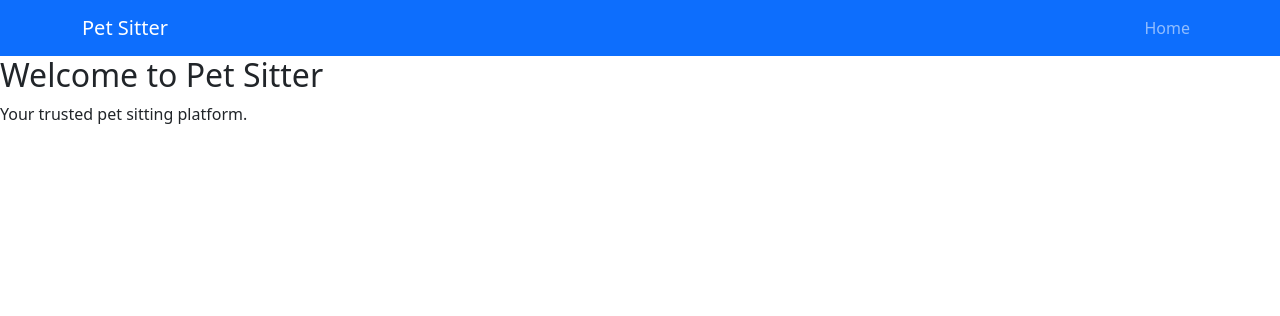
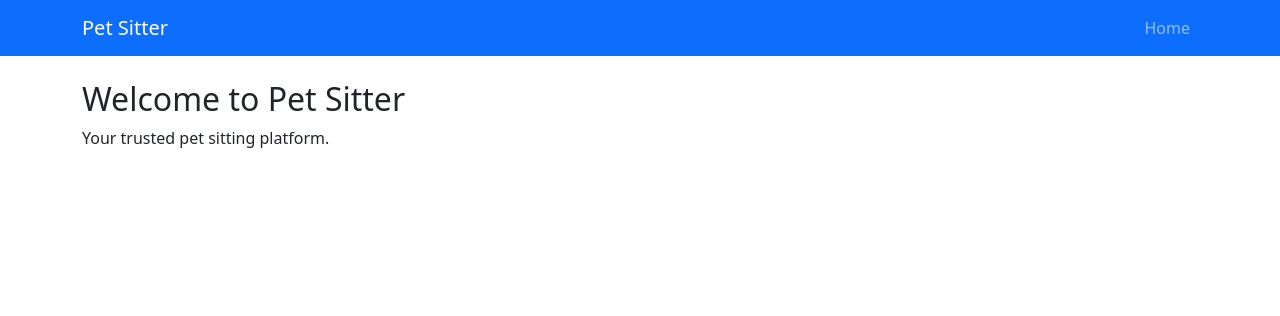
Before and after one commit to Zsolt68/pet_sitter, a Django app: page / in a window 1280 px wide. Shown: the top 316 px of the page. Run offline with Django 4.2, Linux system fonts and the light colour scheme.

Commit message:
style: apply Bootstrap container and spacing to main content area in base.html and test it

```diff
--- a/core/templates/core/base.html
+++ b/core/templates/core/base.html
@@ -34,7 +34,7 @@
     </nav>
     </header>
 
-    <main>
+    <main class="container mt-4">
         {% block content %}
         {% endblock %}
     </main>
```
